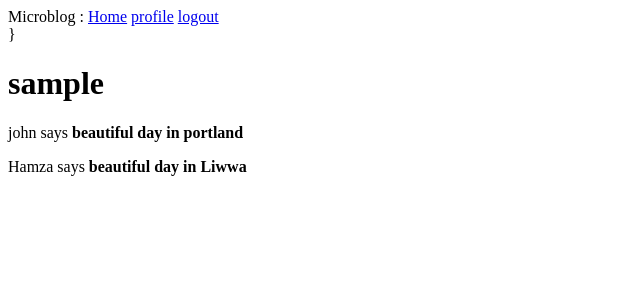
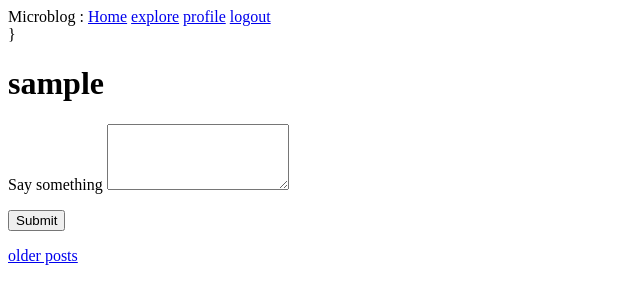
Before and after one commit to HamzaQahoush/micro_blog, a Flask app: page / in a window 1280 px wide. Shown: the top 304 px of the page, without its empty margins (0-640 px from the left). Run offline with Flask 2, Linux system fonts and the light colour scheme; the visitor is signed in with stand-in values (Sample User, id 1); data comes from the database, SQL or seed files in the repository; both versions use the stored data as it was after the commit; data that the repository does not hold is empty.

Commit message:
finish chapter 9

```diff
--- a/app/forms.py
+++ b/app/forms.py
@@ -44,3 +44,9 @@ class EditProfileForm(FlaskForm):
             user = User.query.filter_by(username=self.username.data).first()
             if user:
                 raise ValidationError(" This username already exist , please use another one ")
+
+
+class PostForm(FlaskForm):
+    post = TextAreaField('Say something', validators=[
+        DataRequired(), Length(min=1, max=140)])
+    submit = SubmitField('Submit')
--- a/app/models.py
+++ b/app/models.py
@@ -1,6 +1,12 @@
 from datetime import datetime
+
+from flask_wtf import FlaskForm
 from werkzeug.security import generate_password_hash, check_password_hash
 from flask_login import UserMixin
+from wtforms.fields.simple import TextAreaField, SubmitField
+from wtforms.validators import DataRequired, Length
+from sqlalchemy import desc
+
 from app import login, db
 from hashlib import md5
 
@@ -41,7 +47,7 @@ class User(UserMixin, db.Model):
             followers, (followers.c.followed_id == Post.user_id)).filter(
                 followers.c.follower_id == self.id)
         own = Post.query.filter_by(user_id=self.id)
-        return followed.union(own).order_by(Post.timestamp.desc())
+        return followed.union(own)
 
     def __repr__(self):
         return f"User {self.username}"
@@ -67,6 +73,7 @@ class Post(db.Model):
     body = db.Column(db.String(164), unique=True)
     time = db.Column(db.DateTime, index=True, default=datetime.utcnow)
     user_id = db.Column(db.Integer, db.ForeignKey('user.id'))
+    timestamp = datetime.now().timestamp()
 
     def __repr__(self):
         return f"post {self.body}"
--- a/app/routes.py
+++ b/app/routes.py
@@ -1,10 +1,12 @@
 from app import app, db
-from app.forms import LoginForm, RegistrationForm, EditProfileForm
+from app.forms import LoginForm, RegistrationForm, EditProfileForm, PostForm
 from flask_login import current_user, login_user, logout_user, login_required
 from flask import flash, redirect, request, url_for, render_template
-from app.models import User
+from app.models import Post, User
 from werkzeug.urls import url_parse
 from datetime import datetime
+
+timestamp = datetime.now().timestamp()
 
 
 @app.before_request
@@ -13,22 +15,34 @@ def before_request():
         current_user.last_seen = datetime.now()
 
 
-@app.route('/index')
-@app.route('/')
+@app.route('/index', methods=['GET', 'POST'])
+@app.route('/', methods=['GET', 'POST'])
 @login_required
 def index():
-    posts = [
-        {
-            'author': {'username': 'john'},
-            'body': 'beautiful day in portland'
-        },
-        {
-            'author': {'username': 'Hamza'},
-            'body': 'beautiful day in Liwwa'
-        },
+    form = PostForm()
+    if form.validate_on_submit():
+        post = Post(body=form.post.data, author=current_user)
+        db.session.add(post)
+        db.session.commit()
+        flash('Your post is now live!!')
+        return redirect(url_for('index'))
+    page = request.args.get('page', 1, type=int)
+    posts = current_user.followed_posts().paginate(page, app.config['POST_PER_PAGE'], False)
+    next_url = url_for('index', page=posts.next_num) if posts.has_next else None
+    prev_url = url_for('index', page=posts.prev_num) if posts.has_prev else None
 
-    ]
-    return render_template('index.html', title='Home', posts=posts)
+    return render_template('index.html', title='Home', form=form, posts=posts.items, next_url=next_url,
+                           prev_url=prev_url)
+
+
+@app.route('/explore')
+@login_required
+def explore():
+    page = request.args.get('page', 1, type=int)
+    posts = Post.query.paginate(page, app.config['POST_PER_PAGE'], False)
+    next_url = url_for('index', page=posts.next_num) if posts.has_next else None
+    prev_url = url_for('index', page=posts.prev_num) if posts.has_prev else None
+    return render_template('index.html', title='Explore', posts=posts.items, next_url=next_url, prev_url=prev_url)
 
 
 @app.route('/login', methods=['GET', 'POST'])
@@ -81,11 +95,13 @@ def register():
 @login_required
 def user(username):
     user = User.query.filter_by(username=username).first_or_404()
-    posts = [
-        {'author': user, 'body': 'Test post #1'},
-        {'author': user, 'body': 'Test post #2'}
-    ]
-    return render_template('user.html', user=user, posts=posts)
+    page = request.args.get('page', 1, type=int)
+    posts = user.posts.paginate(page, app.config['POST_PER_PAGE'], False)
+    next_url = url_for('user', username=user.username, page=posts.next_num) if posts.has_prev else None
+    prev_url = url_for('user', username=user.username, page=posts.next_num) if posts.has_prev else None
+
+    return render_template('user.html', user=user, posts=posts.items,
+                           next_url=next_url, prev_url=prev_url)
 
 
 @app.route('/edit_profile', methods=['GET', 'POST'])
@@ -115,7 +131,7 @@ def follow(username):
         return redirect(url_for('user', username=username))
     current_user.follow(user)
     db.session.commit()
-    flash (f'You are following {username}')
+    flash(f'You are following {username}')
     return redirect(url_for('user', username=username))
 
 
@@ -131,5 +147,5 @@ def unfollow(username):
         return redirect(url_for('user', username=username))
     current_user.unfollow(user)
     db.session.commit()
-    flash (f'You are unfollowing {username}')
+    flash(f'You are unfollowing {username}')
     return redirect(url_for('user', username=username))
--- a/app/templates/base.html
+++ b/app/templates/base.html
@@ -13,7 +13,10 @@
 </head>
 <body>
 <div> Microblog :
+
     <a href="{{ url_for('index') }}">Home</a>
+    <a href="{{ url_for('explore') }}">explore</a>
+
     {% if current_user.is_anonymous %}
         <a href="{{ url_for('login') }}">Login</a>
     {% else %}
--- a/app/templates/index.html
+++ b/app/templates/index.html
@@ -2,11 +2,28 @@
 
 {% block content %}
     <h1> {{ current_user.username }}</h1>
+    {% if form %}
+    <form action="" method="post">
+        {{  form.hidden_tag() }}
+        {{ form.post.label }}
+        {{ form.post( col=32 , rows= 4) }} <br>
+         {% for error in form.post.errors %}
+        <span style="color: red;">[{{ error }}]</span>
+        {% endfor %}
+        <p>{{ form.submit() }}</p>
+
+    </form>
+    {% endif %}
+
     {% for post in posts %}
     <div>
         <p>
-            {{ post.author.username}} says  <b> {{post.body}}</b>
+            {% include "_post.html" %}
         </p>
     </div>
     {% endfor %}
+    {%  if prev_url %}
+    <a href="{{prev_url}}">Newer posts </a>
+    {% else %}<a href="{{  next_url }}"> older posts </a>
+    {% endif %}
 {% endblock %}
--- a/app/templates/user.html
+++ b/app/templates/user.html
@@ -32,4 +32,8 @@
 
 
     {% endfor %}
+ {%  if prev_url %}
+    <a href="{{prev_url}}">Newer posts </a>
+    {% else %}<a href="{{  next_url }}"> older posts </a>
+    {% endif %}
 {% endblock %}
--- a/config.py
+++ b/config.py
@@ -13,3 +13,4 @@ class Config(object):
     MAIL_USERNAME = os.environ.get('MAIL_USERNAME')
     MAIL_PASSWORD = os.environ.get('MAIL_PASSWORD')
     ADMINS = ['hamza.qah@gmail.com']
+    POST_PER_PAGE= 3
```
Also changed, not shown: app/templates/_post.html (+6 -2 lines), app.db, 11 other files.
